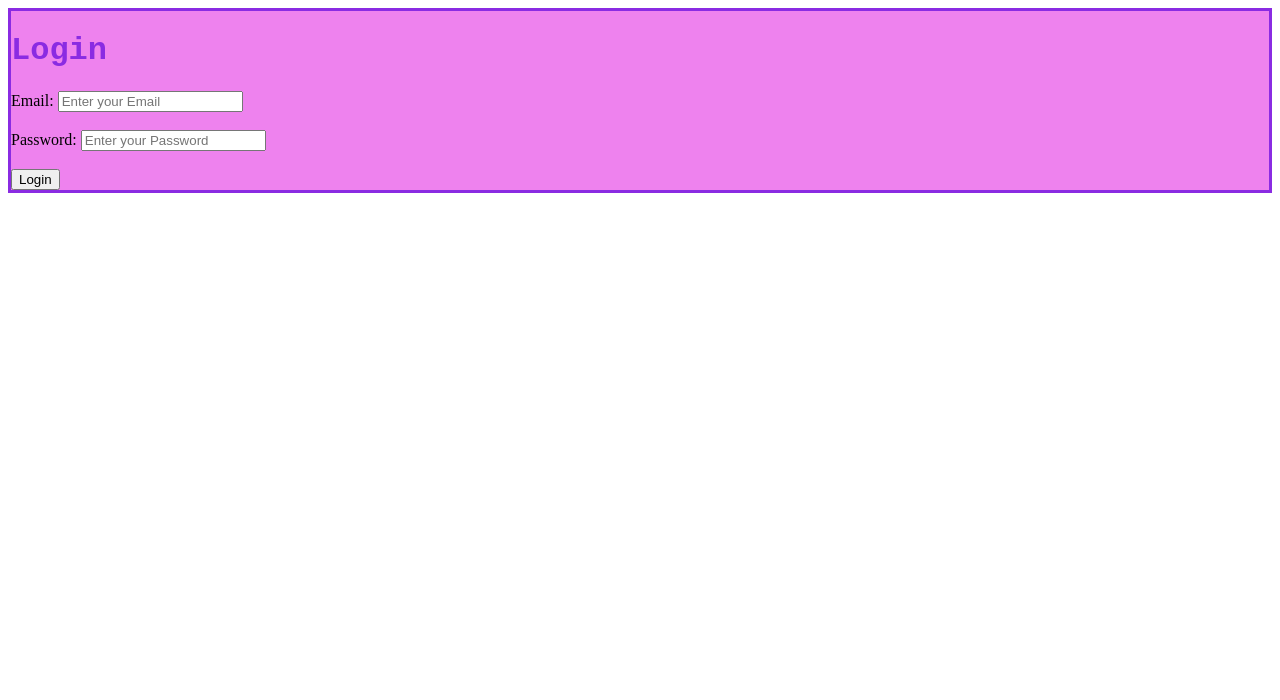
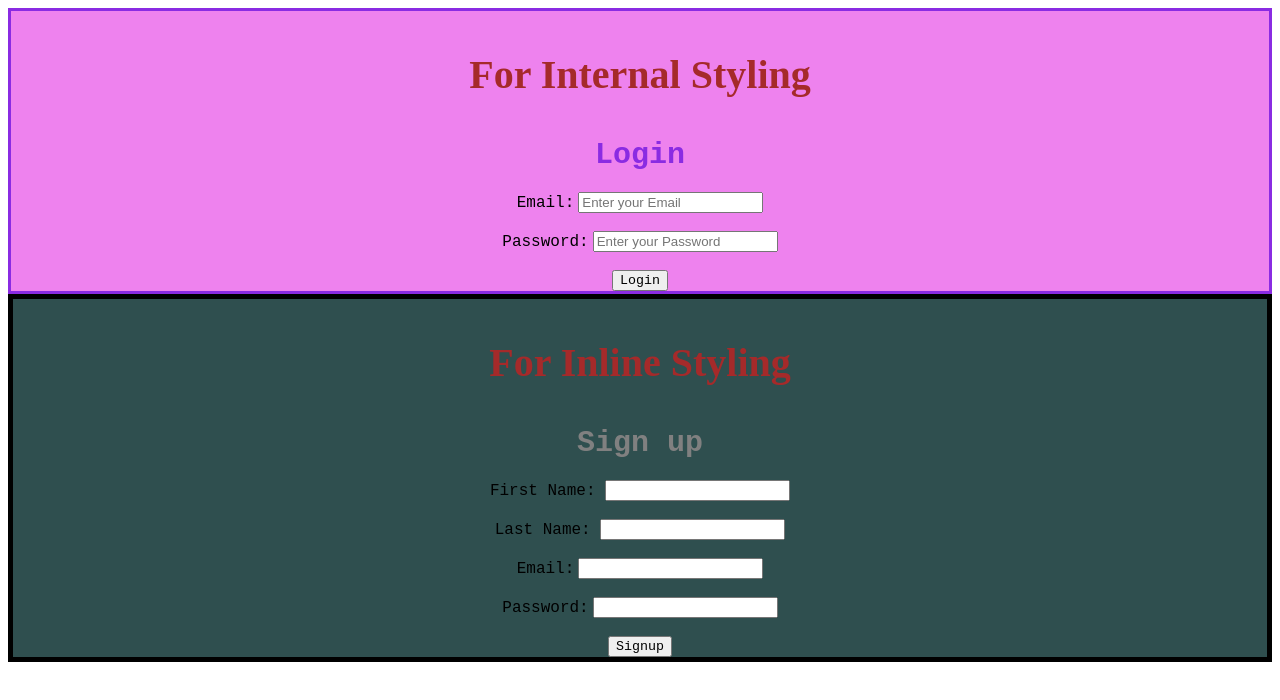
Before and after one commit to Ruba24/Login-Page, a plain HTML site: page index.html in a window 1280 px wide. Drawn offline with Linux system fonts and the light colour scheme.

Commit message:
Added Styling Sheet

```diff
--- a/index.html
+++ b/index.html
@@ -14,13 +14,24 @@
             border: 3px solid blueviolet;
         }
     </style>
+    <link rel="stylesheet" href="style.css">
 </head>
 <body>
     <form action="">
+        <h3>For Internal Styling</h3>
         <h1>Login</h1>
         <label for="email">Email:</label> <input type="email" id="email" placeholder="Enter your Email"> <br> <br>
         <label for="pwd">Password:</label> <input type="password" id="pwd" placeholder="Enter your Password"> <br> <br>
         <button type="submit">Login</button>
     </form>
+    <form action="" style=" background-color: darkslategrey; border: 5px solid;">
+        <h3>For Inline Styling</h3>
+        <h1 style="color: grey;">Sign up</h1>
+        <label for="FName">First Name: </label> <input type="text" id="FName"> <br> <br>
+        <label for="LName">Last Name: </label> <input type="text" id="LName"> <br> <br>
+        <label for="email">Email:</label> <input type="email" id="email"> <br> <br>
+        <label for="pwd">Password:</label> <input type="password"> <br> <br>
+        <button type="submit">Signup</button>
+    </form>
 </body>
 </html>
--- /dev/null
+++ b/style.css
@@ -0,0 +1,16 @@
+h3{
+    color: brown;
+    font-size: 40px;
+}
+h1{
+    font-size: 30px;
+}
+form{
+    text-align: center;
+}
+label{
+    font-family: 'Courier New', Courier, monospace;
+}
+button{
+    font-family: 'Courier New', Courier, monospace;
+}
```
